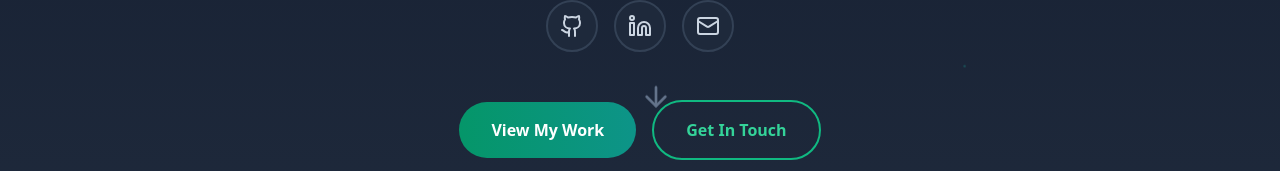
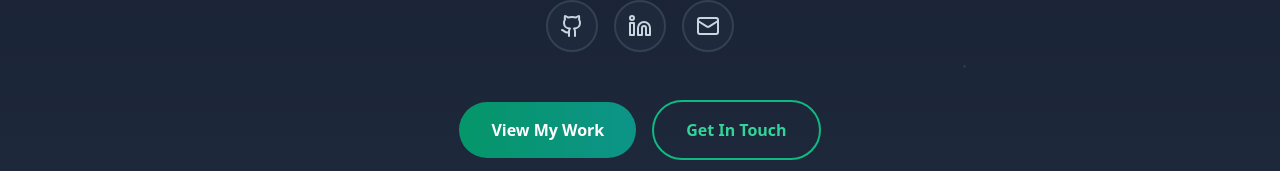
Before and after one commit to Gadex1129/Portfolio, a React (Vite) app: page / in a window 1280 px wide. Shown: the part 586-757 px from the top of the page. Built offline with nearby package versions, Linux system fonts and the light colour scheme.

Commit message:
remove: arrowdown

```diff
--- a/src/components/Hero.tsx
+++ b/src/components/Hero.tsx
@@ -1,4 +1,4 @@
-import { Github, Linkedin, Mail, ArrowDown } from 'lucide-react';
+import { Github, Linkedin, Mail } from 'lucide-react';
 import { useState, useEffect } from 'react';
 
 export default function Hero() {
@@ -106,15 +106,6 @@ export default function Hero() {
             Get In Touch
           </button>
         </div>
-
-        <div className="absolute bottom-8 left-1/2 transform -translate-x-1/2 animate-bounce">
-          <button
-            onClick={() => scrollToSection('about')}
-            className="text-slate-500 hover:text-emerald-400 transition-colors"
-          >
-            <ArrowDown size={32} />
-          </button>
-        </div>
       </div>
     </section>
   );
```
